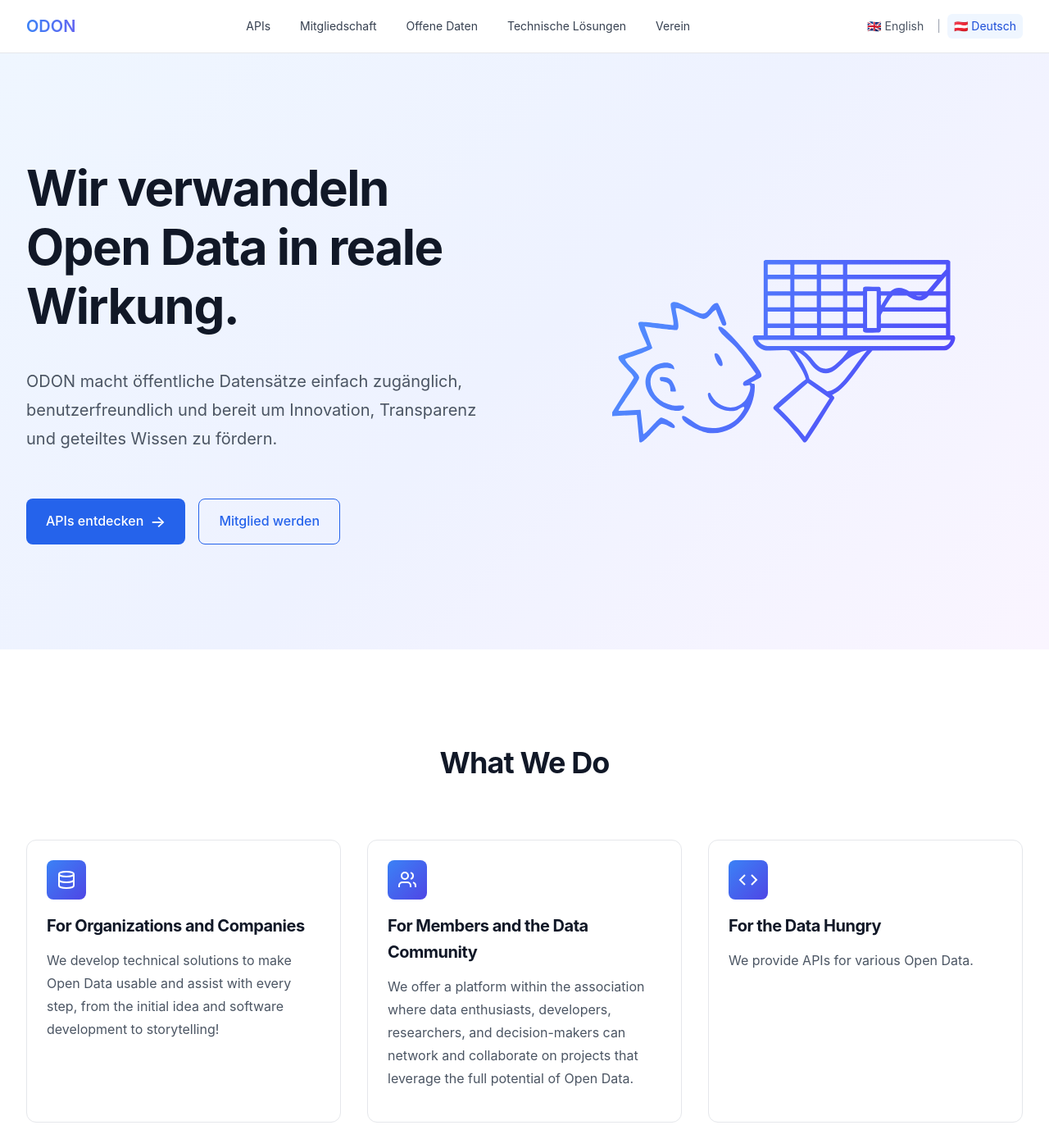
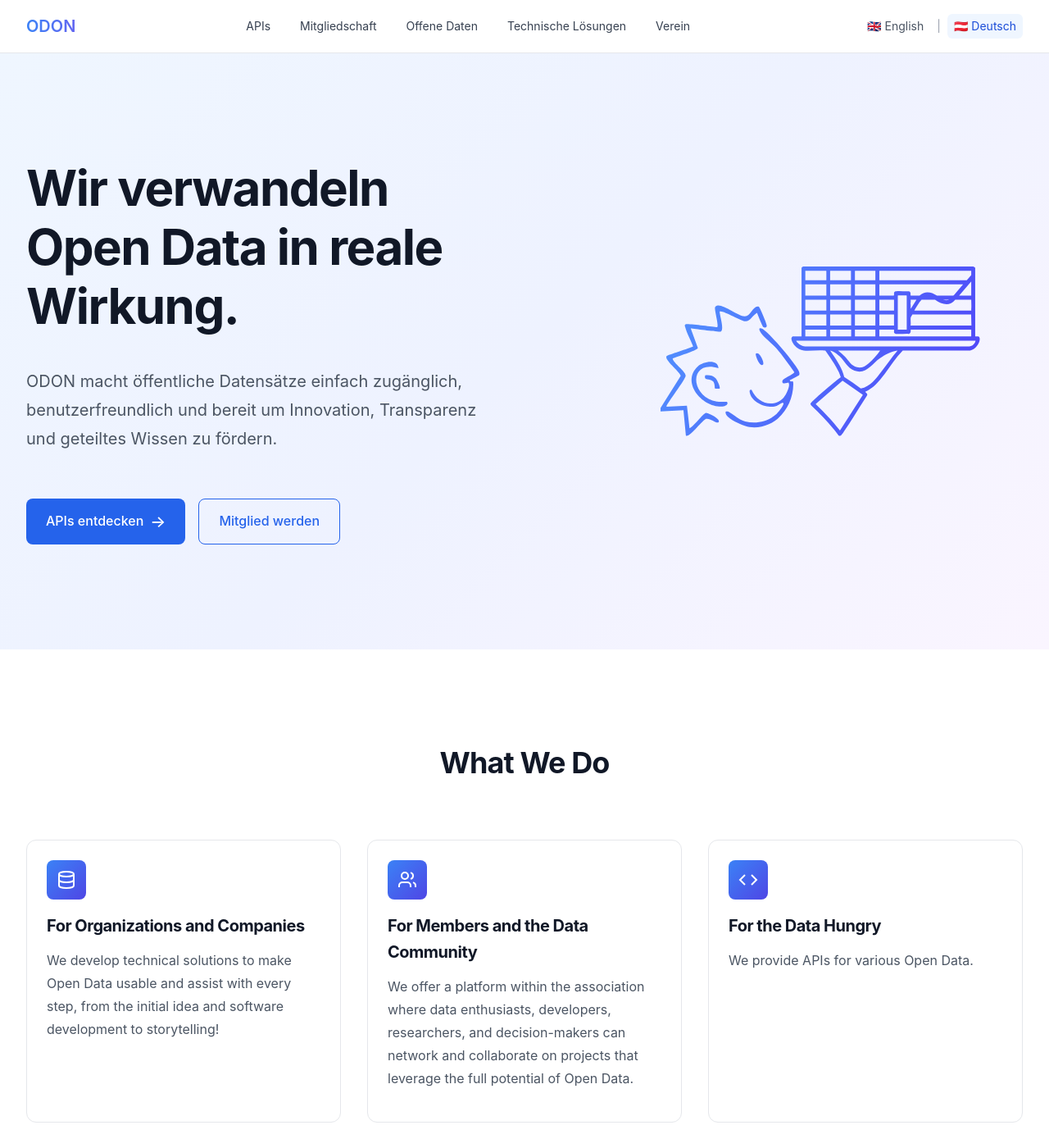
Before and after one commit to verein-odon/verein-odon.github.io, a Jekyll site: the page built from docs/de/index.md, in a window 1280 px wide and 1400 px high. Shown: the whole window at 82% size. Built offline with Jekyll 4.4.1, drawn with Linux system fonts in a browser that asks for light colours.

Commit message:
Removed width/height on SVG and added styling via CSS

```diff
--- a/docs/assets/main.scss
+++ b/docs/assets/main.scss
@@ -514,6 +514,12 @@
   width: 8rem;
   height: 8rem;
   color: rgba(255, 255, 255, 0.9);
+}
+
+.hero-image {
+  width: 130%;      /* Fills the container */
+  max-width: 400px; /* Stops growing at 400px */
+  height: auto;
 }
 
 /* Section Styles */
```
Also changed, not shown: docs/assets/images/heros/apis.svg, docs/assets/images/heros/association.svg, docs/assets/images/heros/index.svg, docs/assets/images/heros/membership.svg, docs/assets/images/heros/open-data.svg, docs/assets/images/heros/solutions.svg, docs/assets/images/heros/supporters.svg.
